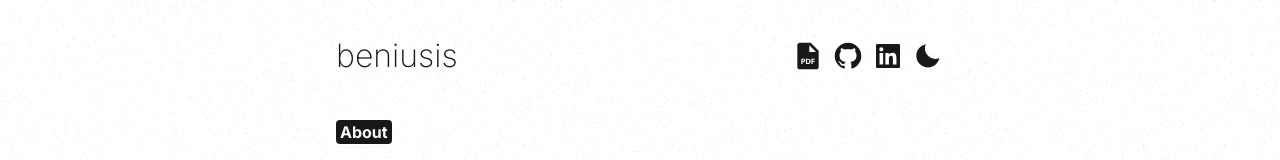
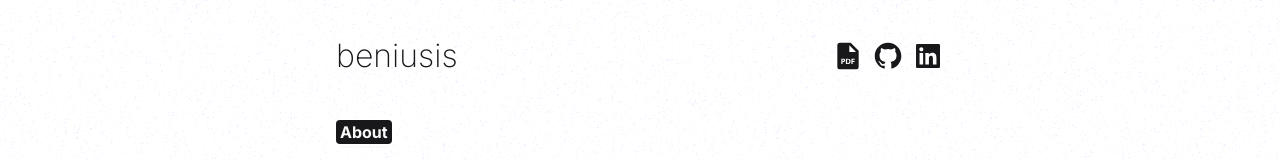
Before and after one commit to beniusis/beniusis.github.io, a React (Vite) app: page / in a window 1280 px wide. Shown: the top 160 px of the page. Built offline with nearby package versions, Linux system fonts and the light colour scheme.

Commit message:
revert: remove dark mode

```diff
--- a/src/components/About/index.jsx
+++ b/src/components/About/index.jsx
@@ -8,7 +8,7 @@ export const About = () => {
     <div className="flex flex-col items-start justify-center gap-6">
       <Heading>About</Heading>
 
-      <div className="flex flex-col gap-4 text-pretty text-left text-base font-normal text-zinc-900 dark:text-zinc-50 xs:text-sm">
+      <div className="flex flex-col gap-4 text-pretty text-left text-base font-normal text-zinc-900 xs:text-sm">
         <p>
           A curious and ambitious software developer with a passion for web development and a focus
           on front-end development. I am committed to building user-friendly, effective, and
--- a/src/components/Header/ThemePicker.jsx
+++ /dev/null
@@ -1,29 +0,0 @@
-import { useTheme } from '@/lib/hooks';
-
-export const ThemePicker = () => {
-  const { theme, setTheme } = useTheme();
-
-  const toggleTheme = () => {
-    setTheme(theme === 'light' ? 'dark' : 'light');
-  };
-
-  return (
-    <button
-      className="h-8 w-8 cursor-pointer rounded-full p-0.5 hover:opacity-70 xs:h-7 xs:w-7"
-      onClick={toggleTheme}
-    >
-      {theme === 'light' ? (
-        <svg className="h-full w-full fill-zinc-900 duration-500 ease-out" viewBox="0 0 24 24">
-          <path d="M12 11.807A9.002 9.002 0 0 1 10.049 2a9.942 9.942 0 0 0-5.12 2.735c-3.905 3.905-3.905 10.237 0 14.142 3.906 3.906 10.237 3.905 14.143 0a9.946 9.946 0 0 0 2.735-5.119A9.003 9.003 0 0 1 12 11.807z"></path>
-        </svg>
-      ) : (
-        <svg
-          className="h-full w-full rotate-180 fill-zinc-50 duration-500 ease-out"
-          viewBox="0 0 24 24"
-        >
-          <path d="M6.995 12c0 2.761 2.246 5.007 5.007 5.007s5.007-2.246 5.007-5.007-2.246-5.007-5.007-5.007S6.995 9.239 6.995 12zM11 19h2v3h-2zm0-17h2v3h-2zm-9 9h3v2H2zm17 0h3v2h-3zM5.637 19.778l-1.414-1.414 2.121-2.121 1.414 1.414zM16.242 6.344l2.122-2.122 1.414 1.414-2.122 2.122zM6.344 7.759 4.223 5.637l1.415-1.414 2.12 2.122zm13.434 10.605-1.414 1.414-2.122-2.122 1.414-1.414z"></path>
-        </svg>
-      )}
-    </button>
-  );
-};
--- a/src/components/Header/index.jsx
+++ b/src/components/Header/index.jsx
@@ -1,14 +1,9 @@
-import { ThemePicker } from './ThemePicker';
-
 export const Header = () => {
   return (
     <header className="flex w-full items-center justify-between">
       <h1 className="sr-only">portfolio of beniusis</h1>
 
-      <a
-        className="text-[2rem] font-extralight text-zinc-900 dark:text-zinc-50 xs:text-2xl"
-        href="/"
-      >
+      <a className="text-[2rem] font-extralight text-zinc-900 xs:text-2xl" href="/">
         beniusis
       </a>
 
@@ -20,7 +15,7 @@ export const Header = () => {
           aria-label="resume"
           title="resume"
         >
-          <svg className="h-full w-full fill-zinc-900 dark:fill-zinc-50" viewBox="0 0 24 24">
+          <svg className="h-full w-full fill-zinc-900" viewBox="0 0 24 24">
             <path d="M8.267 14.68c-.184 0-.308.018-.372.036v1.178c.076.018.171.023.302.023.479 0 .774-.242.774-.651 0-.366-.254-.586-.704-.586zm3.487.012c-.2 0-.33.018-.407.036v2.61c.077.018.201.018.313.018.817.006 1.349-.444 1.349-1.396.006-.83-.479-1.268-1.255-1.268z"></path>
             <path d="M14 2H6a2 2 0 0 0-2 2v16a2 2 0 0 0 2 2h12a2 2 0 0 0 2-2V8l-6-6zM9.498 16.19c-.309.29-.765.42-1.296.42a2.23 2.23 0 0 1-.308-.018v1.426H7v-3.936A7.558 7.558 0 0 1 8.219 14c.557 0 .953.106 1.22.319.254.202.426.533.426.923-.001.392-.131.723-.367.948zm3.807 1.355c-.42.349-1.059.515-1.84.515-.468 0-.799-.03-1.024-.06v-3.917A7.947 7.947 0 0 1 11.66 14c.757 0 1.249.136 1.633.426.415.308.675.799.675 1.504 0 .763-.279 1.29-.663 1.615zM17 14.77h-1.532v.911H16.9v.734h-1.432v1.604h-.906V14.03H17v.74zM14 9h-1V4l5 5h-4z"></path>
           </svg>
@@ -32,7 +27,7 @@ export const Header = () => {
           target="_blank"
           aria-label="github"
         >
-          <svg className="h-full w-full fill-zinc-900 dark:fill-zinc-50" viewBox="0 0 24 24">
+          <svg className="h-full w-full fill-zinc-900" viewBox="0 0 24 24">
             <path d="M12.026 2c-5.509 0-9.974 4.465-9.974 9.974 0 4.406 2.857 8.145 6.821 9.465.499.09.679-.217.679-.481 0-.237-.008-.865-.011-1.696-2.775.602-3.361-1.338-3.361-1.338-.452-1.152-1.107-1.459-1.107-1.459-.905-.619.069-.605.069-.605 1.002.07 1.527 1.028 1.527 1.028.89 1.524 2.336 1.084 2.902.829.091-.645.351-1.085.635-1.334-2.214-.251-4.542-1.107-4.542-4.93 0-1.087.389-1.979 1.024-2.675-.101-.253-.446-1.268.099-2.64 0 0 .837-.269 2.742 1.021a9.582 9.582 0 0 1 2.496-.336 9.554 9.554 0 0 1 2.496.336c1.906-1.291 2.742-1.021 2.742-1.021.545 1.372.203 2.387.099 2.64.64.696 1.024 1.587 1.024 2.675 0 3.833-2.33 4.675-4.552 4.922.355.308.675.916.675 1.846 0 1.334-.012 2.41-.012 2.737 0 .267.178.577.687.479C19.146 20.115 22 16.379 22 11.974 22 6.465 17.535 2 12.026 2z"></path>
           </svg>
         </a>
@@ -43,12 +38,10 @@ export const Header = () => {
           target="_blank"
           aria-label="linkedin"
         >
-          <svg className="h-full w-full fill-zinc-900 dark:fill-zinc-50" viewBox="0 0 24 24">
+          <svg className="h-full w-full fill-zinc-900" viewBox="0 0 24 24">
             <path d="M20 3H4a1 1 0 0 0-1 1v16a1 1 0 0 0 1 1h16a1 1 0 0 0 1-1V4a1 1 0 0 0-1-1zM8.339 18.337H5.667v-8.59h2.672v8.59zM7.003 8.574a1.548 1.548 0 1 1 0-3.096 1.548 1.548 0 0 1 0 3.096zm11.335 9.763h-2.669V14.16c0-.996-.018-2.277-1.388-2.277-1.39 0-1.601 1.086-1.601 2.207v4.248h-2.667v-8.59h2.56v1.174h.037c.355-.675 1.227-1.387 2.524-1.387 2.704 0 3.203 1.778 3.203 4.092v4.71z"></path>
           </svg>
         </a>
-
-        <ThemePicker />
       </div>
     </header>
   );
--- a/src/components/Heading/index.jsx
+++ b/src/components/Heading/index.jsx
@@ -1,6 +1,6 @@
 export const Heading = ({ children }) => {
   return (
-    <h2 className="max-w-fit select-none rounded bg-zinc-900 px-1 font-bold text-zinc-50 underline decoration-2 underline-offset-8 dark:bg-zinc-50 dark:text-zinc-900">
+    <h2 className="max-w-fit select-none rounded bg-zinc-900 px-1 font-bold text-zinc-50 underline decoration-2 underline-offset-8">
       {children}
     </h2>
   );
--- a/src/components/Projects/Project.jsx
+++ b/src/components/Projects/Project.jsx
@@ -2,7 +2,7 @@ export const Project = ({ data }) => {
   return (
     <div className="flex w-full items-center justify-between">
       <a
-        className="flex w-full max-w-[80%] cursor-pointer flex-col items-start justify-center text-base text-zinc-900 hover:-translate-x-0.5 hover:-translate-y-0.5 hover:opacity-70 dark:text-zinc-50 xs:text-sm"
+        className="flex w-full max-w-[80%] cursor-pointer flex-col items-start justify-center text-base text-zinc-900 hover:-translate-x-0.5 hover:-translate-y-0.5 hover:opacity-70 xs:text-sm"
         href={data.url}
         target="_blank"
       >
@@ -17,10 +17,7 @@ export const Project = ({ data }) => {
         title={`go to ${data.title} repository`}
         aria-label={`${data.title} repository`}
       >
-        <svg
-          className="h-full w-full fill-zinc-900 hover:opacity-70 dark:fill-zinc-50"
-          viewBox="0 0 24 24"
-        >
+        <svg className="h-full w-full fill-zinc-900 hover:opacity-70" viewBox="0 0 24 24">
           <path d="m21.62 11.108-8.731-8.729a1.292 1.292 0 0 0-1.823 0L9.257 4.19l2.299 2.3a1.532 1.532 0 0 1 1.939 1.95l2.214 2.217a1.53 1.53 0 0 1 1.583 2.531c-.599.6-1.566.6-2.166 0a1.536 1.536 0 0 1-.337-1.662l-2.074-2.063V14.9c.146.071.286.169.407.29a1.537 1.537 0 0 1 0 2.166 1.536 1.536 0 0 1-2.174 0 1.528 1.528 0 0 1 0-2.164c.152-.15.322-.264.504-.339v-5.49a1.529 1.529 0 0 1-.83-2.008l-2.26-2.271-5.987 5.982c-.5.504-.5 1.32 0 1.824l8.731 8.729a1.286 1.286 0 0 0 1.821 0l8.69-8.689a1.284 1.284 0 0 0 .003-1.822"></path>
         </svg>
       </a>
--- a/src/lib/hooks.js
+++ /dev/null
@@ -1,23 +0,0 @@
-import { useEffect, useState } from 'react';
-
-const INITIAL_THEME =
-  localStorage.theme ??
-  (!('theme' in localStorage) && window.matchMedia('(prefers-color-scheme: dark)').matches
-    ? 'dark'
-    : 'light');
-
-export const useTheme = () => {
-  const [theme, setTheme] = useState(INITIAL_THEME);
-
-  useEffect(() => {
-    if (theme === 'dark') {
-      document.documentElement.classList.add('dark');
-    } else {
-      document.documentElement.classList.remove('dark');
-    }
-
-    localStorage.theme = theme;
-  }, [theme]);
-
-  return { theme, setTheme };
-};
```
